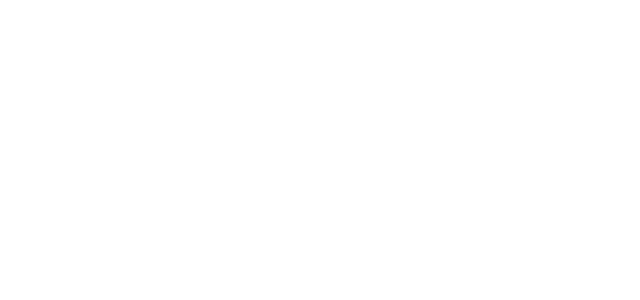
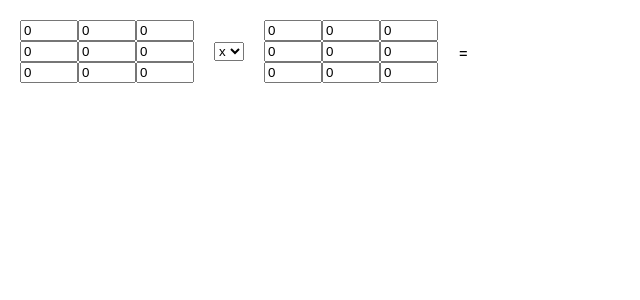
Before and after one commit to jribbink/cosc499-group-exercise, a React (Create React App) app: page / in a window 1280 px wide. Shown: the top 300 px of the page, without its empty margins (0-640 px from the left). Built offline with nearby package versions, Linux system fonts and the light colour scheme.

Commit message:
Add matrix operation UI and scaffold add/subtract/multiply functions

```diff
--- a/package.json
+++ b/package.json
@@ -7,6 +7,7 @@
     "@testing-library/jest-dom": "^5.16.5",
     "@testing-library/react": "^13.4.0",
     "@testing-library/user-event": "^13.5.0",
+    "lodash": "^4.17.21",
     "react": "^18.2.0",
     "react-dom": "^18.2.0",
     "react-scripts": "5.0.1",
--- a/src/App.js
+++ b/src/App.js
@@ -1,5 +1,80 @@
+import _ from "lodash";
+import { useEffect, useState } from "react";
+import { addMatrix, multiplyMatrix, subtractMatrix } from "./calculate";
+import Matrix from "./Matrix";
+
 function App() {
-  return <div></div>;
+  const [a, setA] = useState([
+    [[0], [0], [0]],
+    [[0], [0], [0]],
+    [[0], [0], [0]],
+  ]);
+
+  const [b, setB] = useState([
+    [[0], [0], [0]],
+    [[0], [0], [0]],
+    [[0], [0], [0]],
+  ]);
+
+  const [c, setC] = useState([
+    [[0], [0], [0]],
+    [[0], [0], [0]],
+    [[0], [0], [0]],
+  ]);
+
+  const [op, setOp] = useState("x");
+
+  useEffect(() => {
+    let res;
+    try {
+      switch (op) {
+        case "+":
+          res = addMatrix(a, b);
+          break;
+        case "-":
+          res = subtractMatrix(a, b);
+          break;
+        case "x":
+          res = multiplyMatrix(a, b);
+          break;
+        default:
+          return;
+      }
+    } catch {}
+    setC(res);
+  }, [a, b, op]);
+
+  return (
+    <div style={{ display: "flex", flexDirection: "column" }}>
+      <div style={{ display: "flex" }}>
+        <Matrix value={a} onChange={setA}></Matrix>
+        <div
+          style={{
+            display: "flex",
+            flexDirection: "column",
+            justifyContent: "center",
+          }}
+        >
+          <select value={op} onChange={(e) => setOp(e.target.value)}>
+            <option value="x">x</option>
+            <option value="+">+</option>
+            <option value="-">-</option>
+          </select>
+        </div>
+        <Matrix value={b} onChange={setB}></Matrix>
+        <div
+          style={{
+            display: "flex",
+            flexDirection: "column",
+            justifyContent: "center",
+          }}
+        >
+          =
+        </div>
+        <Matrix value={c} readOnly={true}></Matrix>
+      </div>
+    </div>
+  );
 }
 
 export default App;
--- /dev/null
+++ b/src/Matrix.js
@@ -0,0 +1,37 @@
+import { useEffect, useState } from "react";
+import _ from "lodash";
+
+function Matrix({ value: matrix, onChange = () => {}, readOnly }) {
+  function handleMatrixChange(i, j, v) {
+    if (matrix[i][j] !== v)
+      onChange((matrix) => {
+        matrix[i][j] = v;
+        return [...matrix];
+      });
+  }
+
+  return (
+    <div style={{ padding: "20px" }}>
+      <div style={{ display: "flex", flexDirection: "column" }}>
+        {matrix
+          ? matrix.map((r, i) => (
+              <div key={i} style={{ display: "flex", flexDirection: "row" }}>
+                {r.map((x, j) => (
+                  <input
+                    key={j}
+                    value={x}
+                    type="number"
+                    onChange={(v) => handleMatrixChange(i, j, v.target.value)}
+                    style={{ width: "50px" }}
+                    readOnly={readOnly}
+                  ></input>
+                ))}
+              </div>
+            ))
+          : null}
+      </div>
+    </div>
+  );
+}
+
+export default Matrix;
--- /dev/null
+++ b/src/calculate.js
@@ -0,0 +1,11 @@
+export function addMatrix(a, b) {
+  return null;
+}
+
+export function subtractMatrix(a, b) {
+  return null;
+}
+
+export function multiplyMatrix(a, b) {
+  return null;
+}
```
Also changed, not shown: 1 other file (tests, documents, lock files or other folders).
